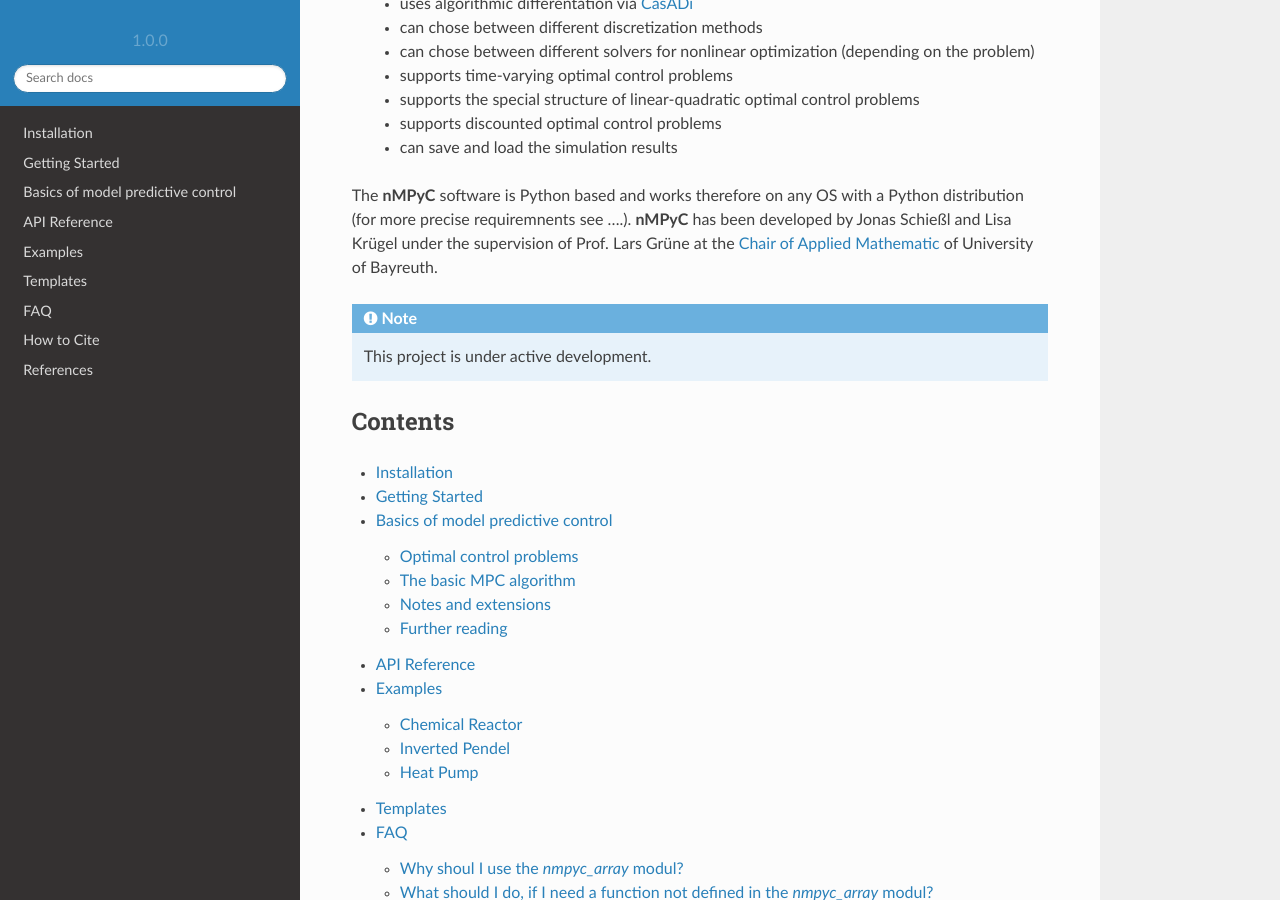
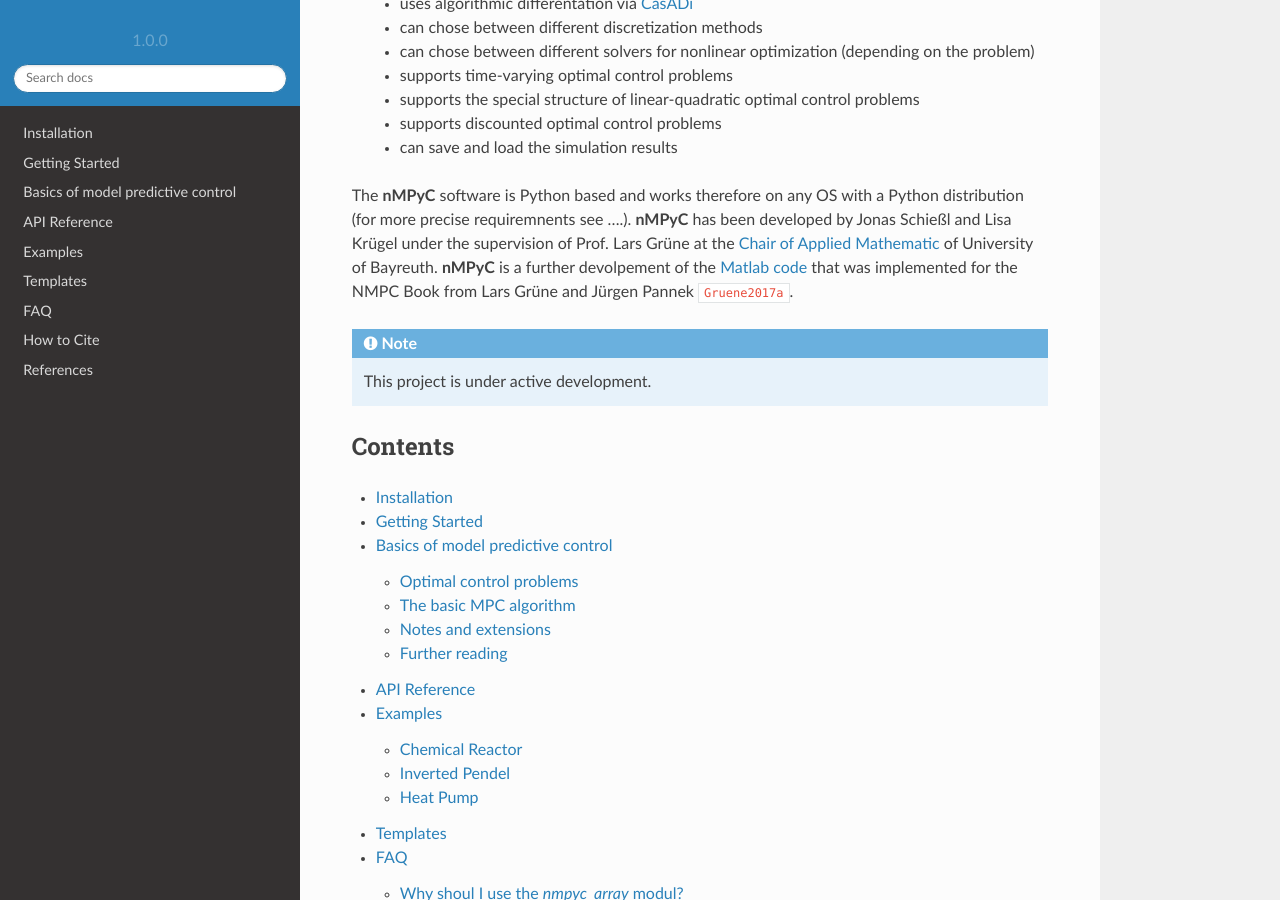
Before and after one commit to nMPyC/nmpyc, a Sphinx documentation site: the page built from docs/source/index.rst, in a window 1280 px wide and 900 px high, scrolled down 487 px. Built offline with Sphinx 7.4.7 and the Read the Docs theme 2.0.0, drawn with Linux system fonts in a browser that asks for light colours; cross-references to code outside the pages are shown as plain code.

Commit message:
Update index.rst

```diff
--- a/docs/source/index.rst
+++ b/docs/source/index.rst
@@ -18,7 +18,7 @@
    - supports discounted optimal control problems
    - can save and load the simulation results
 
-The **nMPyC** software is Python based and works therefore on any OS with a Python distribution (for more precise requiremnents see ....). **nMPyC** has been developed by Jonas Schießl and Lisa Krügel under the supervision of Prof. Lars Grüne at the `Chair of Applied Mathematic <https://num.math.uni-bayreuth.de/en/index.html>`_ of University of Bayreuth.
+The **nMPyC** software is Python based and works therefore on any OS with a Python distribution (for more precise requiremnents see ....). **nMPyC** has been developed by Jonas Schießl and Lisa Krügel under the supervision of Prof. Lars Grüne at the `Chair of Applied Mathematic <https://num.math.uni-bayreuth.de/en/index.html>`_ of University of Bayreuth. **nMPyC** is a further devolpement of the `Matlab code <http://numerik.mathematik.uni-bayreuth.de/~lgruene/nmpc-book/matlab_nmpc.html>`_ that was implemented for the NMPC Book from Lars Grüne and Jürgen Pannek :cite:`Gruene2017a`.
 
 .. note::
 
```
